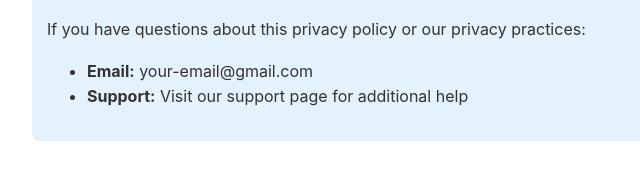
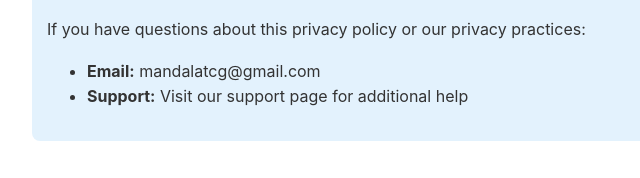
Before and after one commit to mandalatcg/tcg-grade-estimator-support, a plain HTML site: page privacy-policy.html in a window 1280 px wide. Shown: the part 2325-2503 px from the top of the page, 208-848 px from the left. Drawn offline with Linux system fonts and the light colour scheme.

Commit message:
Update privacy-policy.html

```diff
--- a/privacy-policy.html
+++ b/privacy-policy.html
@@ -124,7 +124,7 @@
         <h2>📧 Contact Us</h2>
         <p>If you have questions about this privacy policy or our privacy practices:</p>
         <ul>
-            <li><strong>Email:</strong> your-email@gmail.com</li>
+            <li><strong>Email:</strong> mandalatcg@gmail.com</li>
             <li><strong>Support:</strong> Visit our support page for additional help</li>
         </ul>
     </div>
```
